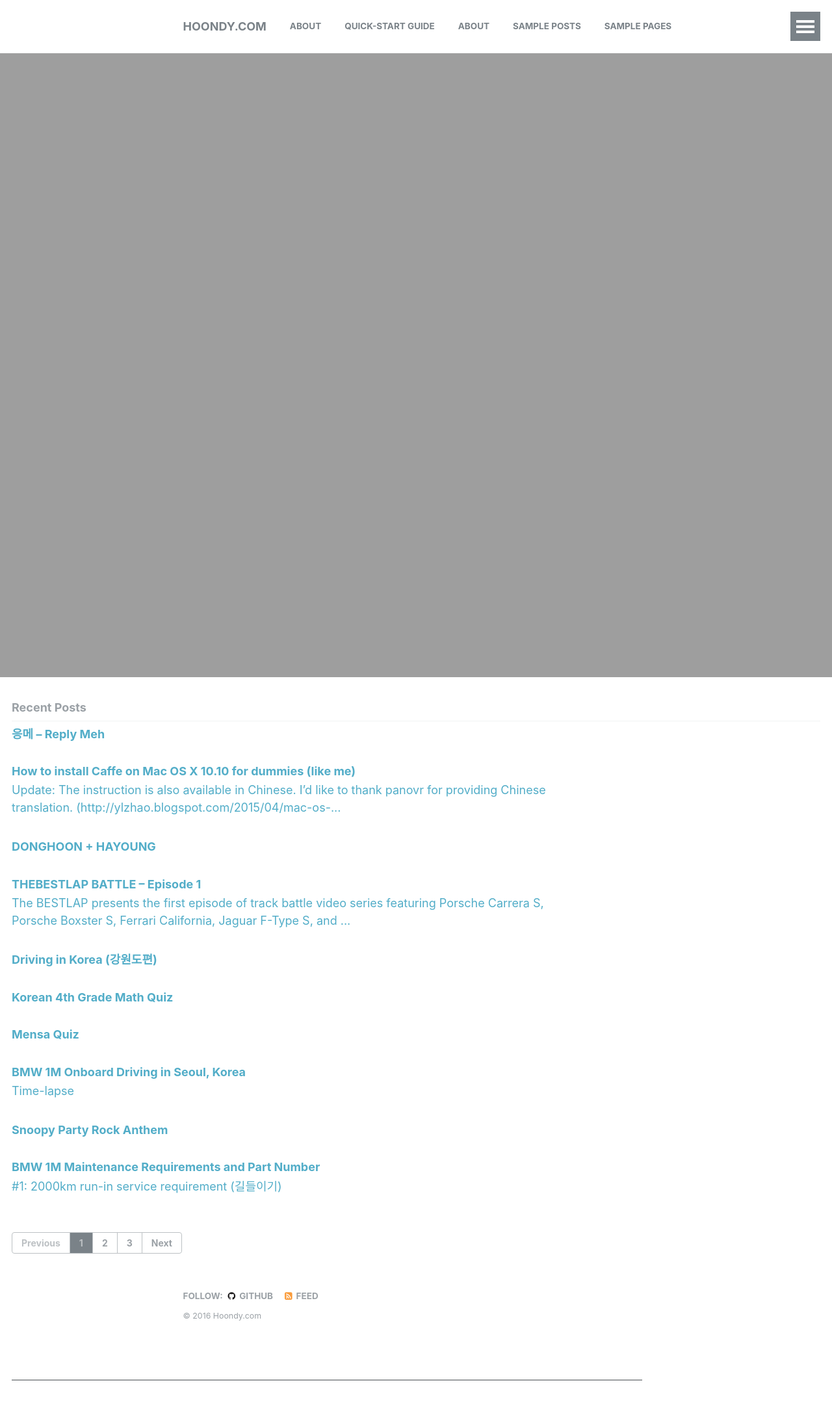
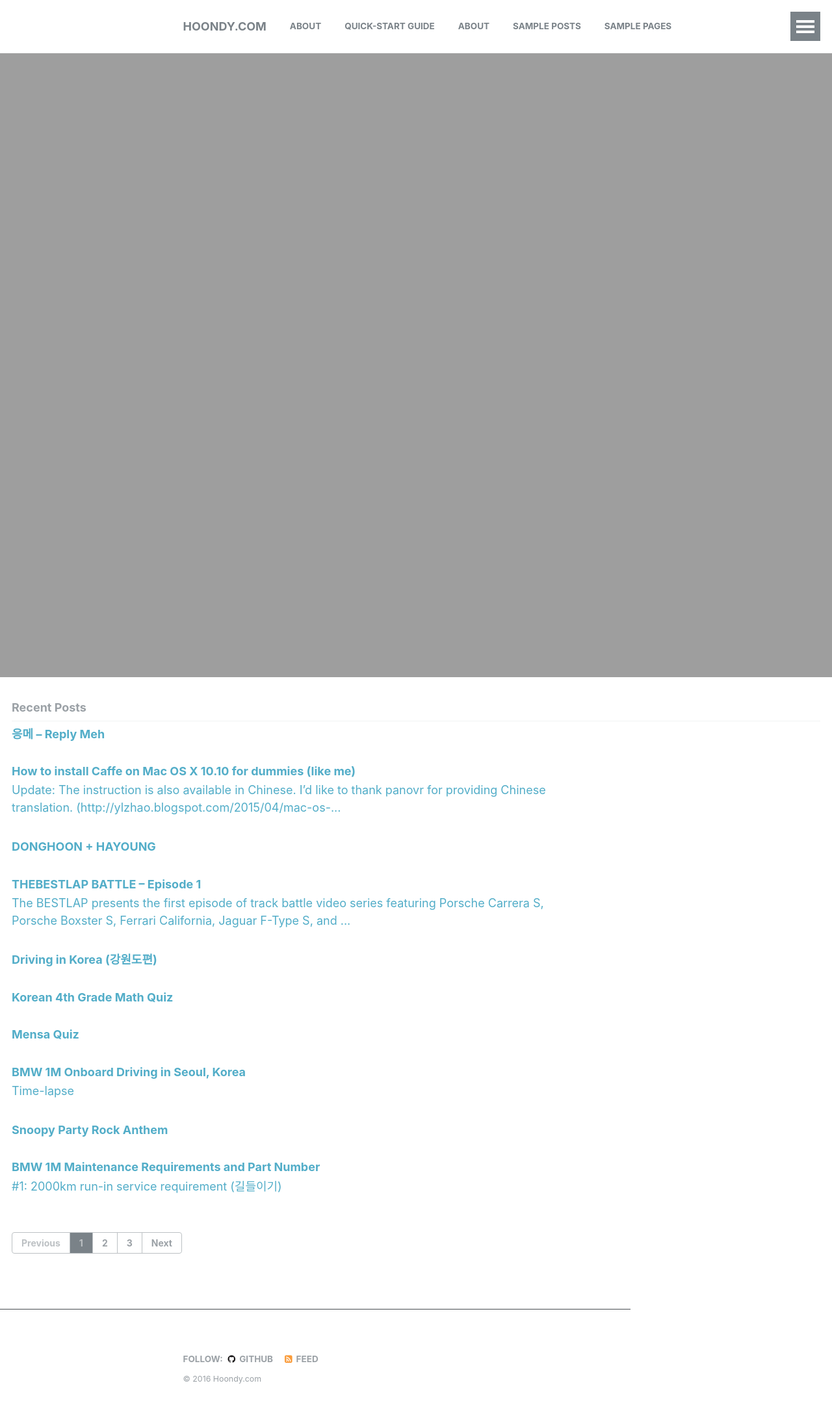
Before and after one commit to hoondy/hoondy.github.io, a Jekyll site: the page built from index.html, in a window 1280 px wide. Shown: the whole page at 65% size. Built offline with Jekyll 4.4.1, drawn with Linux system fonts in a browser that asks for light colours; the list of posts is cut into pages by our own code.

Commit message:
Update default.html

```diff
--- a/_layouts/default.html
+++ b/_layouts/default.html
@@ -17,11 +17,10 @@
     {% include masthead.html %}
 
     {{ content }}
-
+{% include footer/custom.html %}
     <div class="page__footer">
       <footer>
         {% include footer.html %}
-        {% include footer/custom.html %}
       </footer>
     </div>
 
```
